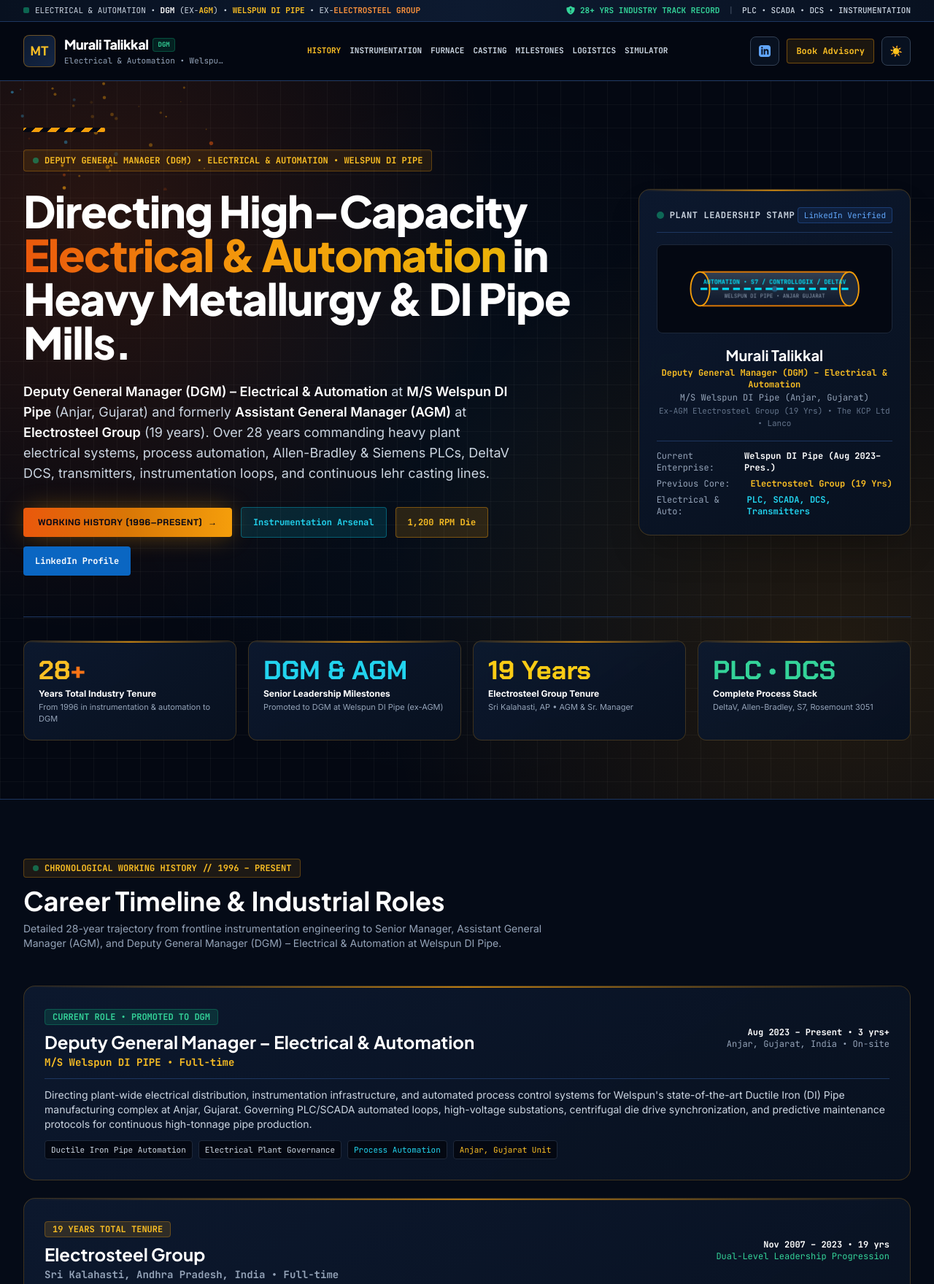
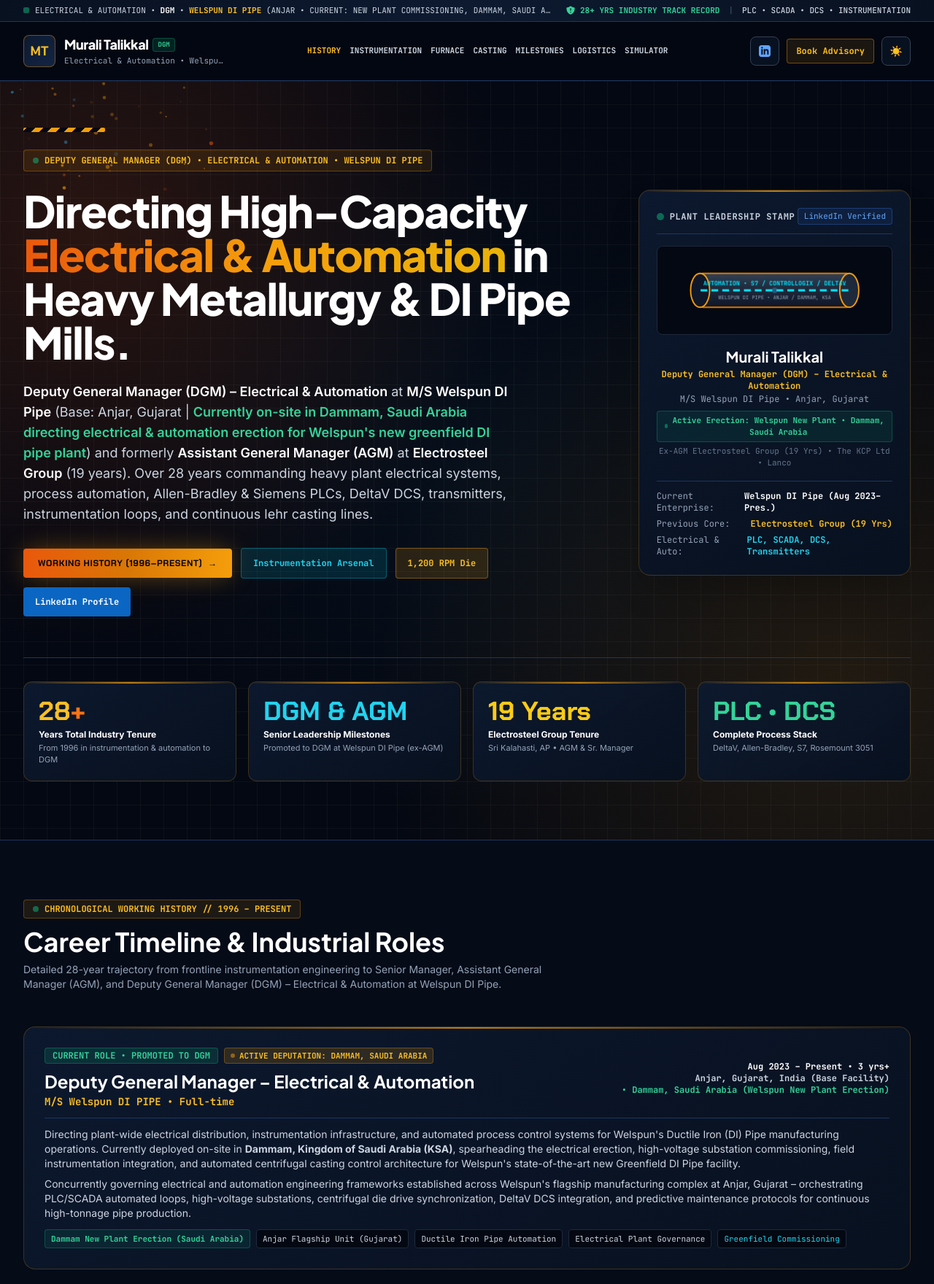
Before and after one commit to charanbanavaram/talikkalmurali, a plain HTML site: page index.html in a window 1280 px wide. Shown: the top 1760 px of the page at 73% size. Drawn offline with nearby package versions, Linux system fonts and the light colour scheme; animation ran at ten frames a second.

Commit message:
feat: update current role to reflect Welspun new DI Pipe plant erection in Dammam, Saudi Arabia alongside Anjar, Gujarat base

```diff
--- a/index.html
+++ b/index.html
@@ -5,7 +5,7 @@
   <meta name="viewport" content="width=device-width, initial-scale=1.0, maximum-scale=5.0">
   <title>Murali Talikkal | Deputy General Manager (DGM) – Electrical & Automation | Welspun DI Pipe</title>
 
-  <meta name="description" content="Executive portfolio of Murali Talikkal, Deputy General Manager (DGM) – Electrical & Automation at Welspun DI Pipe (ex-AGM Electrosteel Group, KCP Ltd, Lanco, Instech). 28+ years directing heavy metallurgy electrical, instrumentation, Siemens S7, Allen-Bradley ControlLogix, and DeltaV automation.">
+  <meta name="description" content="Executive portfolio of Murali Talikkal, Deputy General Manager (DGM) - Electrical & Automation at Welspun DI Pipe (Anjar, Gujarat | Currently on-site commissioning Welspun's new DI Pipe plant in Dammam, Saudi Arabia). Ex-AGM Electrosteel Group (19 Yrs), KCP Ltd, Lanco, Instech. 28+ years heavy metallurgy electrical, instrumentation, and plant automation.">
   <meta name="keywords" content="Murali Talikkal, Welspun DI Pipe, Welspun World, Electrosteel Castings, Electrosteel Group, KCP Limited, Lanco Industries, Instech System, Deputy General Manager, DGM, AGM, Electrical and Automation, Ductile Iron Pipes, Siemens S7, WinCC, Allen-Bradley ControlLogix, DeltaV DCS, Rosemount 3051">
   <meta name="author" content="Murali Talikkal">
   <meta name="robots" content="index, follow">
@@ -331,13 +331,13 @@
     "@type": "Person",
     "name": "Murali Talikkal",
     "alternateName": "Talikkal Murali",
-    "jobTitle": "Deputy General Manager – Electrical & Automation",
+    "jobTitle": "Deputy General Manager - Electrical & Automation",
     "url": "https://talikkalmurali.vercel.app/",
     "sameAs": ["https://www.linkedin.com/in/murali-talikkal-32847a23/"],
     "worksFor": {
       "@type": "Organization",
       "name": "Welspun DI Pipe",
-      "location": "Anjar, Gujarat, India"
+      "location": "Anjar, Gujarat, India & Dammam, Saudi Arabia"
     },
     "alumniOf": [
       {
@@ -384,7 +384,7 @@
       <div class="flex items-center gap-2 min-w-0 overflow-hidden text-ellipsis whitespace-nowrap">
         <span class="w-2 h-2 rounded-sm bg-emerald-500 animate-pulse shrink-0" aria-hidden="true"></span>
         <span class="truncate">
-          ELECTRICAL &amp; AUTOMATION &bull; <strong class="text-slate-950 dark:text-white">DGM</strong> (EX-<span class="text-amber-600 dark:text-amber-400 font-bold">AGM</span>) &bull; <span class="text-amber-700 dark:text-amber-400 font-bold">WELSPUN DI PIPE</span> &bull; EX-<span class="text-orange-700 dark:text-orange-400 font-bold">ELECTROSTEEL GROUP</span>
+          ELECTRICAL &amp; AUTOMATION &bull; <strong class="text-slate-950 dark:text-white">DGM</strong> &bull; <span class="text-amber-700 dark:text-amber-400 font-bold">WELSPUN DI PIPE</span> (ANJAR &bull; CURRENT: NEW PLANT COMMISSIONING, DAMMAM, SAUDI ARABIA) &bull; EX-<span class="text-orange-700 dark:text-orange-400 font-bold">ELECTROSTEEL GROUP (19 YRS)</span>
         </span>
       </div>
       <div class="hidden lg:flex items-center gap-3 text-[11px] text-slate-600 dark:text-slate-400 shrink-0 whitespace-nowrap">
@@ -559,12 +559,12 @@
             </h1>
 
             <p class="text-sm sm:text-base lg:text-lg text-slate-700 dark:text-slate-300 leading-relaxed max-w-2xl">
-              <strong class="text-slate-950 dark:text-white font-semibold">Deputy General Manager (DGM) – Electrical &amp; Automation</strong> at <strong class="text-slate-950 dark:text-white font-semibold">M/S Welspun DI Pipe</strong> (Anjar, Gujarat) and formerly <strong class="text-slate-950 dark:text-white font-semibold">Assistant General Manager (AGM)</strong> at <strong class="text-slate-950 dark:text-white font-semibold">Electrosteel Group</strong> (19 years). Over 28 years commanding heavy plant electrical systems, process automation, Allen-Bradley &amp; Siemens PLCs, DeltaV DCS, transmitters, instrumentation loops, and continuous lehr casting lines.
+              <strong class="text-slate-950 dark:text-white font-semibold">Deputy General Manager (DGM) &ndash; Electrical &amp; Automation</strong> at <strong class="text-slate-950 dark:text-white font-semibold">M/S Welspun DI Pipe</strong> (Base: Anjar, Gujarat | <span class="text-emerald-700 dark:text-emerald-400 font-semibold">Currently on-site in Dammam, Saudi Arabia directing electrical &amp; automation erection for Welspun's new greenfield DI pipe plant</span>) and formerly <strong class="text-slate-950 dark:text-white font-semibold">Assistant General Manager (AGM)</strong> at <strong class="text-slate-950 dark:text-white font-semibold">Electrosteel Group</strong> (19 years). Over 28 years commanding heavy plant electrical systems, process automation, Allen-Bradley &amp; Siemens PLCs, DeltaV DCS, transmitters, instrumentation loops, and continuous lehr casting lines.
             </p>
 
             <div class="flex flex-wrap items-center gap-3 pt-2">
               <a href="#career-history" class="px-5 py-3 rounded bg-gradient-to-r from-orange-600 via-amber-600 to-amber-500 hover:brightness-110 text-slate-950 font-tech font-bold text-xs uppercase tracking-wider shadow-furnace-glow transition-all flex items-center gap-2">
-                <span>Working History (1996–Present)</span> &rarr;
+                <span>Working History (1996&ndash;Present)</span> &rarr;
               </a>
               <a href="#technical-arsenal" class="px-4 py-3 rounded bg-cyan-500/15 border border-cyan-500/40 hover:bg-cyan-500/25 text-cyan-700 dark:text-cyan-400 text-xs font-mono font-bold transition-all">
                 <span>Instrumentation Arsenal</span>
@@ -603,7 +603,7 @@
                   <line x1="50" y1="45" x2="270" y2="45" stroke="#00e5ff" stroke-width="3" stroke-dasharray="6,4" class="molten-flow-dash"/>
                   <circle cx="160" cy="45" r="4" fill="#38bdf8" class="arc-strobe"/>
                   <text x="160" y="38" text-anchor="middle" fill="#00e5ff" font-family="'JetBrains Mono'" font-size="9" font-weight="bold">AUTOMATION &bull; S7 / CONTROLLOGIX / DELTAV</text>
-                  <text x="160" y="58" text-anchor="middle" fill="#94a3b8" font-family="'JetBrains Mono'" font-size="8">WELSPUN DI PIPE &bull; ANJAR GUJARAT</text>
+                  <text x="160" y="58" text-anchor="middle" fill="#94a3b8" font-family="'JetBrains Mono'" font-size="7.5">WELSPUN DI PIPE &bull; ANJAR / DAMMAM, KSA</text>
                   <defs>
                     <linearGradient id="pipeGradDarkHero" x1="50" y1="20" x2="50" y2="70" gradientUnits="userSpaceOnUse">
                       <stop stop-color="#334155"/>
@@ -617,14 +617,18 @@
               <div class="text-center">
                 <h2 class="font-display font-bold text-lg sm:text-xl text-slate-950 dark:text-white">Murali Talikkal</h2>
                 <p class="text-xs text-amber-700 dark:text-amber-400 font-mono mt-0.5 font-bold">Deputy General Manager (DGM) &ndash; Electrical &amp; Automation</p>
-                <p class="text-xs text-slate-600 dark:text-slate-400 font-mono mt-0.5">M/S Welspun DI Pipe (Anjar, Gujarat)</p>
-                <p class="text-[11px] text-slate-500 font-mono mt-0.5">Ex-AGM Electrosteel Group (19 Yrs) &bull; The KCP Ltd &bull; Lanco</p>
+                <p class="text-xs text-slate-600 dark:text-slate-400 font-mono mt-0.5">M/S Welspun DI Pipe &bull; Anjar, Gujarat</p>
+                <div class="mt-2 inline-flex items-center gap-1.5 px-2.5 py-1 rounded bg-emerald-500/10 border border-emerald-500/30 text-[10px] sm:text-[11px] font-mono text-emerald-700 dark:text-emerald-400 font-bold">
+                  <span class="w-1.5 h-1.5 rounded-full bg-emerald-500 animate-pulse"></span>
+                  <span>Active Erection: Welspun New Plant &bull; Dammam, Saudi Arabia</span>
+                </div>
+                <p class="text-[11px] text-slate-500 font-mono mt-1">Ex-AGM Electrosteel Group (19 Yrs) &bull; The KCP Ltd &bull; Lanco</p>
               </div>
 
               <div class="mt-4 pt-3 border-t border-slate-200 dark:border-welspun-border space-y-1.5 text-xs font-mono">
                 <div class="flex justify-between text-slate-600 dark:text-slate-400">
                   <span>Current Enterprise:</span>
-                  <span class="text-slate-950 dark:text-white font-semibold">Welspun DI Pipe (Aug 2023–Pres.)</span>
+                  <span class="text-slate-950 dark:text-white font-semibold">Welspun DI Pipe (Aug 2023&ndash;Pres.)</span>
                 </div>
                 <div class="flex justify-between text-slate-600 dark:text-slate-400">
                   <span>Previous Core:</span>
@@ -697,15 +701,21 @@
 
         <div class="space-y-6">
 
-          <!-- Role 1: Welspun DI Pipe (Current) -->
+          <!-- Role 1: Welspun DI Pipe (Current Role) -->
           <div class="steel-card p-5 sm:p-7 rounded-2xl border-l-4 border-l-emerald-500 transition-all">
             <div class="flex flex-col sm:flex-row sm:items-center justify-between gap-2 pb-3 border-b border-slate-200 dark:border-welspun-border">
               <div>
-                <span class="px-2.5 py-0.5 rounded bg-emerald-500/15 text-emerald-700 dark:text-emerald-400 font-mono text-xs font-bold border border-emerald-500/30">
-                  CURRENT ROLE &bull; PROMOTED TO DGM
-                </span>
+                <div class="flex flex-wrap items-center gap-2">
+                  <span class="px-2.5 py-0.5 rounded bg-emerald-500/15 text-emerald-700 dark:text-emerald-400 font-mono text-xs font-bold border border-emerald-500/30">
+                    CURRENT ROLE &bull; PROMOTED TO DGM
+                  </span>
+                  <span class="px-2 py-0.5 rounded bg-amber-500/15 text-amber-700 dark:text-amber-400 font-mono text-[11px] font-bold border border-amber-500/30 flex items-center gap-1.5">
+                    <span class="w-1.5 h-1.5 rounded-full bg-amber-500 animate-pulse"></span>
+                    ACTIVE DEPUTATION: DAMMAM, SAUDI ARABIA
+                  </span>
+                </div>
                 <h3 class="font-display font-bold text-xl sm:text-2xl text-slate-950 dark:text-white mt-2">
-                  Deputy General Manager – Electrical &amp; Automation
+                  Deputy General Manager &ndash; Electrical &amp; Automation
                 </h3>
                 <p class="text-xs sm:text-sm font-mono text-amber-700 dark:text-amber-400 font-semibold mt-0.5">
                   M/S Welspun DI PIPE &bull; Full-time
@@ -713,18 +723,23 @@
               </div>
               <div class="text-left sm:text-right font-mono text-xs text-slate-500 dark:text-slate-400 shrink-0">
                 <span class="block font-bold text-slate-900 dark:text-white">Aug 2023 &ndash; Present &bull; 3 yrs+</span>
-                <span class="block">Anjar, Gujarat, India &bull; On-site</span>
+                <span class="block text-slate-700 dark:text-slate-300 font-semibold">Anjar, Gujarat, India (Base Facility)</span>
+                <span class="block text-emerald-600 dark:text-emerald-400 font-bold">&bull; Dammam, Saudi Arabia (Welspun New Plant Erection)</span>
               </div>
             </div>
             <div class="mt-3 text-xs sm:text-sm text-slate-700 dark:text-slate-300 space-y-2 leading-relaxed">
               <p>
-                Directing plant-wide electrical distribution, instrumentation infrastructure, and automated process control systems for Welspun's state-of-the-art Ductile Iron (DI) Pipe manufacturing complex at Anjar, Gujarat. Governing PLC/SCADA automated loops, high-voltage substations, centrifugal die drive synchronization, and predictive maintenance protocols for continuous high-tonnage pipe production.
+                Directing plant-wide electrical distribution, instrumentation infrastructure, and automated process control systems for Welspun's Ductile Iron (DI) Pipe manufacturing operations. Currently deployed on-site in <strong>Dammam, Kingdom of Saudi Arabia (KSA)</strong>, spearheading the electrical erection, high-voltage substation commissioning, field instrumentation integration, and automated centrifugal casting control architecture for Welspun's state-of-the-art new Greenfield DI Pipe facility.
+              </p>
+              <p>
+                Concurrently governing electrical and automation engineering frameworks established across Welspun's flagship manufacturing complex at Anjar, Gujarat &ndash; orchestrating PLC/SCADA automated loops, high-voltage substations, centrifugal die drive synchronization, DeltaV DCS integration, and predictive maintenance protocols for continuous high-tonnage pipe production.
               </p>
               <div class="flex flex-wrap gap-2 pt-1 font-mono text-[11px]">
+                <span class="px-2 py-0.5 rounded bg-emerald-500/10 border border-emerald-500/30 text-emerald-600 dark:text-emerald-400 font-bold">Dammam New Plant Erection (Saudi Arabia)</span>
+                <span class="px-2 py-0.5 rounded bg-slate-100 dark:bg-welspun-950 border border-slate-200 dark:border-slate-800 text-slate-700 dark:text-slate-300">Anjar Flagship Unit (Gujarat)</span>
                 <span class="px-2 py-0.5 rounded bg-slate-100 dark:bg-welspun-950 border border-slate-200 dark:border-slate-800 text-slate-700 dark:text-slate-300">Ductile Iron Pipe Automation</span>
                 <span class="px-2 py-0.5 rounded bg-slate-100 dark:bg-welspun-950 border border-slate-200 dark:border-slate-800 text-slate-700 dark:text-slate-300">Electrical Plant Governance</span>
-                <span class="px-2 py-0.5 rounded bg-slate-100 dark:bg-welspun-950 border border-slate-200 dark:border-slate-800 text-cyan-600 dark:text-cyan-400">Process Automation</span>
-                <span class="px-2 py-0.5 rounded bg-slate-100 dark:bg-welspun-950 border border-slate-200 dark:border-slate-800 text-amber-600 dark:text-amber-400">Anjar, Gujarat Unit</span>
+                <span class="px-2 py-0.5 rounded bg-slate-100 dark:bg-welspun-950 border border-slate-200 dark:border-slate-800 text-cyan-600 dark:text-cyan-400">Greenfield Commissioning</span>
               </div>
             </div>
           </div>
@@ -2834,7 +2849,7 @@
     <div class="max-w-7xl mx-auto px-4 sm:px-6 lg:px-8 flex flex-col md:flex-row items-center justify-between gap-4 sm:gap-6">
       <div>
         <p class="font-display font-bold text-sm sm:text-base text-slate-950 dark:text-white">Murali Talikkal</p>
-        <p class="text-xs text-amber-700 dark:text-amber-400 mt-0.5">Deputy General Manager (DGM) – Electrical &amp; Automation &bull; M/S Welspun DI Pipe (Anjar, Gujarat)</p>
+        <p class="text-xs text-amber-700 dark:text-amber-400 mt-0.5">Deputy General Manager (DGM) &ndash; Electrical &amp; Automation &bull; M/S Welspun DI Pipe (Anjar, Gujarat | Deputed: Dammam, Saudi Arabia New Plant)</p>
         <p class="text-[11px] text-slate-500 mt-0.5">Ex-Assistant General Manager (AGM) Electrosteel Group (19 Yrs) &bull; The KCP Ltd &bull; Lanco Industries &bull; Instech</p>
       </div>
 
```
